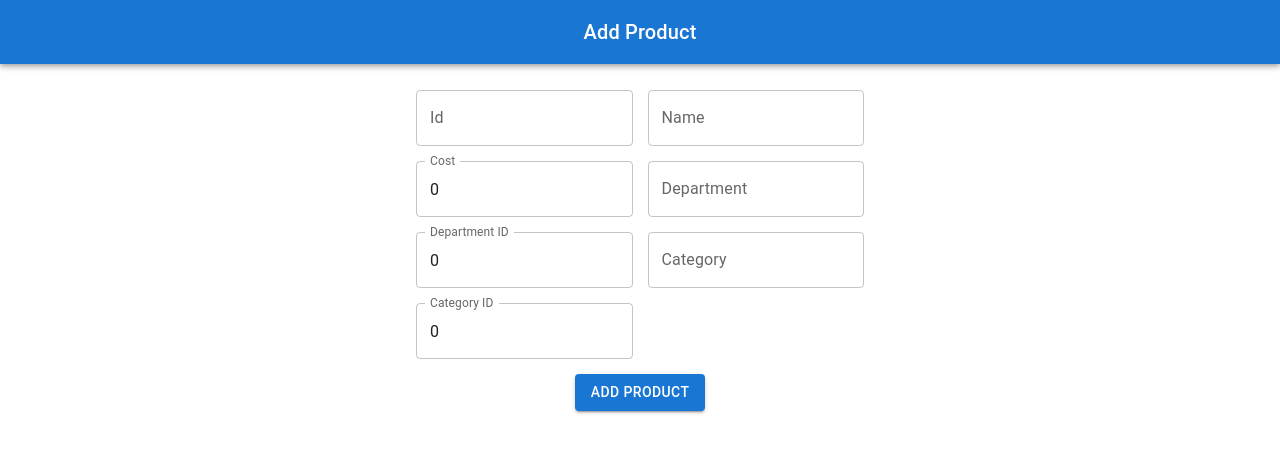
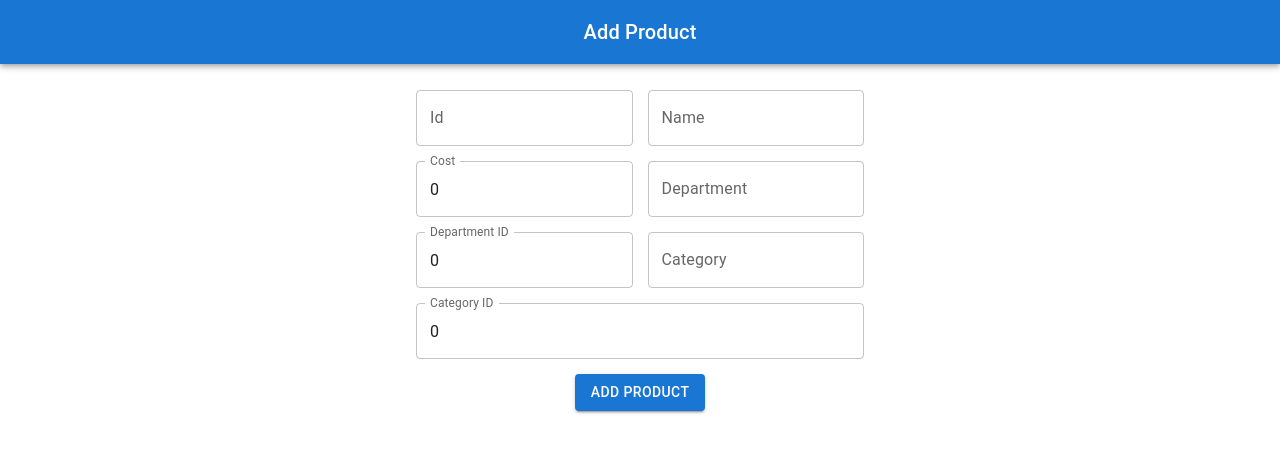
Before and after one commit to RRonier/react-vite-challenge, a React (Vite) app: page /createProduct in a window 1280 px wide. Shown: the top 452 px of the page. Built offline with nearby package versions, Linux system fonts and the light colour scheme.

Commit message:
everithng orks

```diff
--- a/src/views/CreateProduct.jsx
+++ b/src/views/CreateProduct.jsx
@@ -6,6 +6,7 @@ import { useForm } from '../hooks/useForm'
 import { useNavigate } from 'react-router-dom'
 import { TextField } from "@mui/material"
 import CustomButton from '../components/shared/CustomButton/CustomButton'
+import { formImputs, input } from "./CreateProduct.module.css"
 
 const CreateProductView = () => {
     const dispatch = useDispatch()
@@ -57,7 +58,7 @@ const CreateProductView = () => {
                     alignItems: 'center'
                 }}
             >
-                <div style={{ display: 'grid', gridTemplateColumns: '1fr 1fr', rowGap: '15px', columnGap: '15px', width: '35%' }}>
+                <div className={formImputs}>
                     <TextField
                         name="id"
                         label="Id"
@@ -100,11 +101,12 @@ const CreateProductView = () => {
                         onChange={onChange}
                         value={category}
                     />
-                    <div style={{ display: 'grid' }}>
+                    <div className={input}>
                         <TextField
                             name="categoryId"
                             label="Category ID"
                             type="number"
+                            fullWidth
                             onChange={onChange}
                             value={categoryId}
                         />
--- /dev/null
+++ b/src/views/CreateProduct.module.css
@@ -0,0 +1,16 @@
+.formImputs {
+display: grid;
+grid-template-columns: 1fr 1fr;
+row-gap: 15px;
+column-gap: 15px;
+width: 35%;
+grid-template-areas:
+    "input1 input2"
+    'input3 input4'
+    "input5 input6"
+    "input7 input7";
+}
+
+.input {
+    grid-area: input7;
+}
--- a/src/views/EditProduct.jsx
+++ b/src/views/EditProduct.jsx
@@ -5,6 +5,7 @@ import { useForm } from '../hooks/useForm'
 import { useNavigate } from 'react-router-dom'
 import CustomButton from '../components/shared/CustomButton/CustomButton'
 import { TextField } from "@mui/material"
+import { formImputs, input } from "./CreateProduct.module.css"
 
 import { useSelector, useDispatch } from 'react-redux';
 
@@ -79,7 +80,7 @@ const EditProductView = () => {
                         alignItems: 'center'
                     }}
                 >
-                    <div style={{ display: 'grid', gridTemplateColumns: '1fr 1fr', rowGap: '15px', columnGap: '15px', width: '35%' }}>
+                    <div className={formImputs}>
                         <TextField
                             required
                             name="formId"
@@ -123,11 +124,12 @@ const EditProductView = () => {
                             onChange={onChange}
                             value={formCategory}
                         />
-                        <div style={{ display: 'grid' }}>
+                        <div className={input}>
                             <TextField
                                 name="formCategoryId"
                                 label="Category ID"
                                 type="number"
+                                fullWidth
                                 onChange={onChange}
                                 value={formCategoryId}
                             />
--- /dev/null
+++ b/src/views/EditProduct.module.css
@@ -0,0 +1,16 @@
+.formImputs {
+display: grid;
+grid-template-columns: 1fr 1fr;
+row-gap: 15px;
+column-gap: 15px;
+width: 35%;
+grid-template-areas:
+    "input1 input2"
+    'input3 input4'
+    "input5 input6"
+    "input7 input7";
+}
+
+.input {
+    grid-area: input7;
+}
--- a/src/views/ProductsTable.jsx
+++ b/src/views/ProductsTable.jsx
@@ -32,7 +32,7 @@ const ProductsTable = () => {
         dispatch(selectItem(id))
         navigate(`/editProduct/:${id}`)
     }
-    const deleteProduct = (id) => {
+    const onDeleteProduct = (id) => {
         dispatch(deleteProduct(id))
     }
 
@@ -77,7 +77,7 @@ const ProductsTable = () => {
                                             <TableCell align="center">{`$${cost}`}</TableCell>
                                             <TableCell align="center">
                                                 <EditIcon sx={{ margin: '0 10px', cursor: 'pointer' }} onClick={() => onEditProduct(id)} />
-                                                <DeleteIcon sx={{ margin: '0 10px', cursor: 'pointer' }} onClick={() => deleteProduct(id)} />
+                                                <DeleteIcon sx={{ margin: '0 10px', cursor: 'pointer' }} onClick={() => onDeleteProduct(id)} />
                                             </TableCell>
                                         </TableRow>
                                     ))
```
